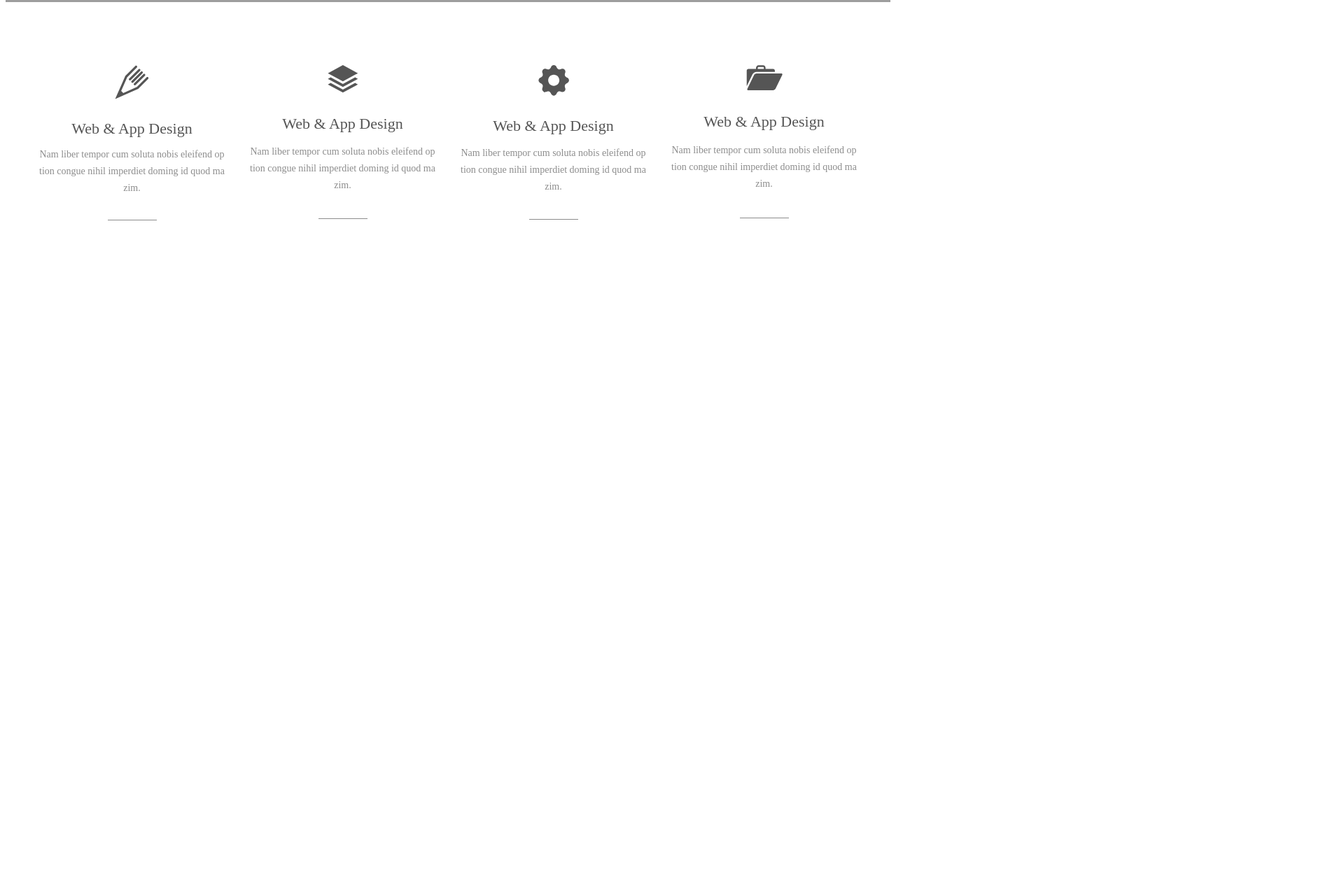
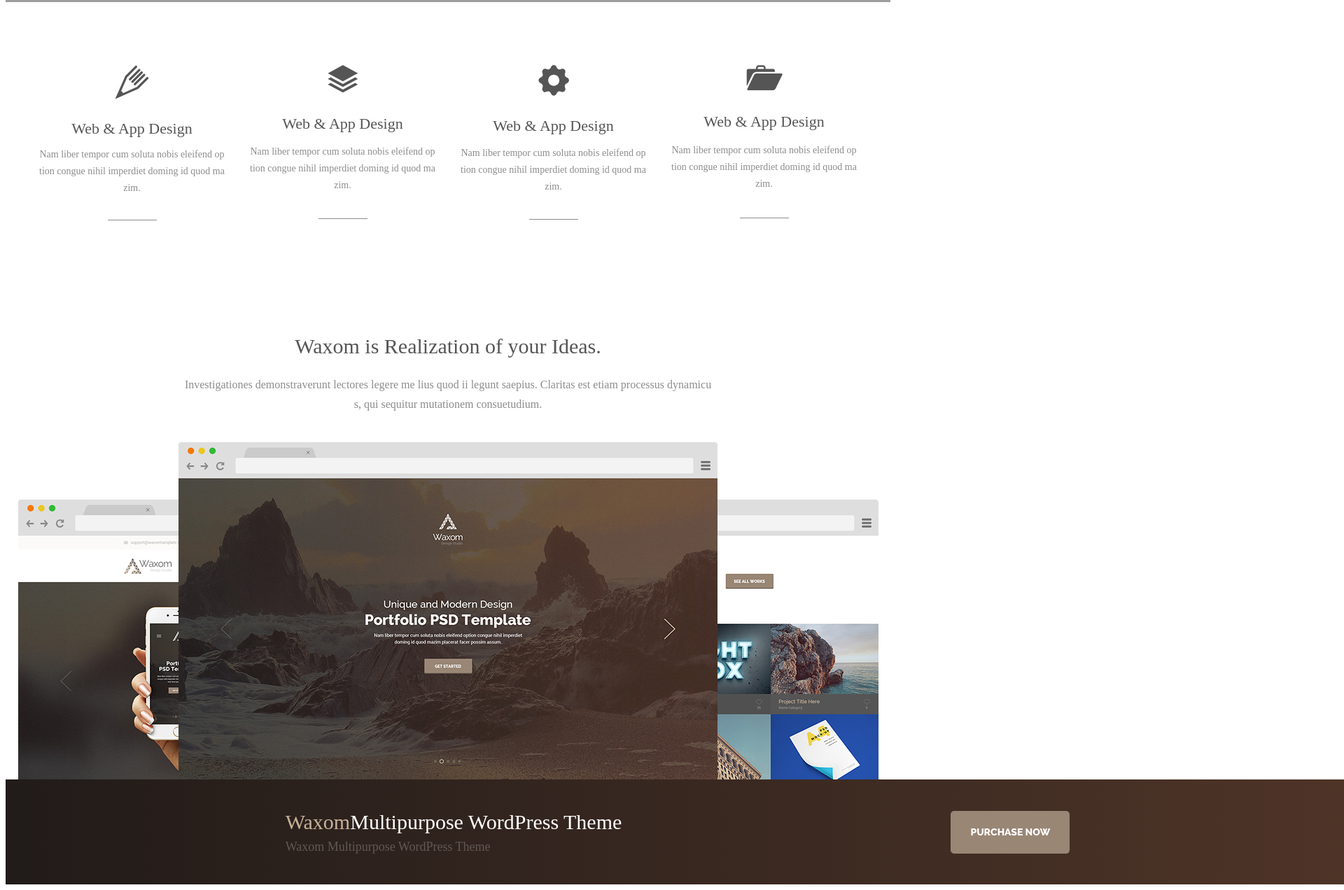
Before and after one commit to Crit-s/project, a plain HTML site: page project/index.html in a window 1280 px wide. Shown: the part 1029-2301 px from the top of the page at 70% size, 1920 px wide, since content can reach past the window. Before the commit the page ends 1432 px from the top, so only its background shows below. Drawn offline with Linux system fonts and the light colour scheme; grey boxes are pictures that could not be loaded; a web font is replaced by a local one.

Commit message:
create block 3 end 4

```diff
--- a/project/index.html
+++ b/project/index.html
@@ -107,6 +107,25 @@
 					id quod mazim.</p>
 			</div>
 		</section>
+		<section class="Waxom-is">
+			<h3 class="Waxom-is-heading">Waxom is Realization of your Ideas.</h3>
+			<p class="Waxom-is-txt">Investigationes demonstraverunt lectores legere me lius quod ii legunt saepius.
+				Claritas est etiam
+				processus dynamicus, qui sequitur mutationem consuetudium.</p>
+			<div class="Waxom-is-wrap">
+				<img class="Waxom-is-wrap-img" src="img/browser-left.jpg" alt="" width="770" height="400">
+				<img class="Waxom-is-wrap-img" src="img/browser-center.jpg" alt="" width="770" height="482">
+				<img class="Waxom-is-wrap-img" src="img/browser-right.jpg" alt="" width="770" height="400">
+			</div>
+		</section>
+		<aside class="advertising">
+			<div class="advertising-info">
+				<h3 class="advertising-info-heading"><span
+						class="advertising-info-heading-span">Waxom</span>Multipurpose WordPress Theme</h3>
+				<p class="advertising-info-txt">Waxom Multipurpose WordPress Theme</p>
+			</div>
+			<button class="advertising-button"><span class="advertising-button-span">Purchase Now</span></button>
+		</aside>
 	</main>
 </body>
 
--- a/project/scss/style.scss
+++ b/project/scss/style.scss
@@ -288,6 +288,11 @@ $width-site: 1920px;
 
     }
 }
+.content {
+    max-width: $width-site;
+    margin: 0 auto;
+    box-sizing: border-box;
+}
 .page-features {
     display: flex;
     justify-content: center;
@@ -343,3 +348,104 @@ $width-site: 1920px;
         margin: 0;
     }
 }
+.Waxom-is {
+    &-heading {
+    text-align: center;
+    color: #555555;
+    font-family: "Raleway - Semi Bold";
+    font-size: 30px;
+    font-weight: 400;
+    padding: 83px 0 0 0;
+    margin: 0;
+    }
+    &-txt {
+    text-align: center;
+    width: 757px;
+    color: #8c8c8c;
+    font-family: Montserrat;
+    font-size: 16px;
+    font-weight: 300;
+    line-height: 28px;
+    margin: 0 auto;
+    word-break: break-all;
+    margin: 24px auto 40px;
+    }
+    &-wrap {
+        position: relative;
+        width: 1250px;
+        display: flex;
+        justify-content: center;
+        margin: 0 auto;
+        &-img:nth-child(1) {
+            position: absolute;
+            z-index: 1;
+            top: 82px;
+            left: 11px;
+        }
+        &-img:nth-child(2) {
+            margin: 0 auto;
+            z-index: 2;
+        }
+        &-img:nth-child(3) {
+            position: absolute;
+            z-index: 1;
+            top: 82px;
+            left: 470px;
+
+        }
+    }
+
+}
+.advertising {
+    width: $width-site;
+    box-sizing: border-box;
+    height: 150px;
+    background-color: #f4f5f8;
+    background-image: linear-gradient(to right, #211b19 0%, #4e3427 100%);
+    display: flex;
+    justify-content: center;
+    align-items: center;
+    &-info {
+        margin: 0 470px 0 0;
+       &-heading{
+        color: #555555;
+        font-family: "Raleway - Semi Bold";
+        font-size: 30px;
+        font-weight: 400;
+        text-align: left;
+        margin: 0 0 8px 0;
+        color: #fff;
+        &-span{
+            color: #c7b299;;
+        }
+       }
+       &-txt{
+        color: #615855;
+        font-family: Montserrat;
+        font-size: 18px;
+        font-weight: 300;
+        text-align: left;
+        margin: 0;
+        color: #615855;
+       }
+    }
+    &-button {
+        width: 170px;
+        min-height: 50px;
+        background-color: #998675;
+        border-radius: 5px;
+        box-sizing: border-box;
+        padding: 19px 28px;
+        border: none;
+        &-span{
+            color:#fff;
+            font-family: "Raleway - Extra Bold";
+            font-size: 14px;
+            font-weight: 400;
+            line-height: 23px;
+            text-transform: uppercase;
+            text-align: center;
+            word-break: break-all;
+        }
+    }
+}
```
Also changed, not shown: project/css/style.css, project/img/browser-center.jpg (added), project/img/browser-left.jpg (added), project/img/browser-right.jpg (added), 1 other file.
